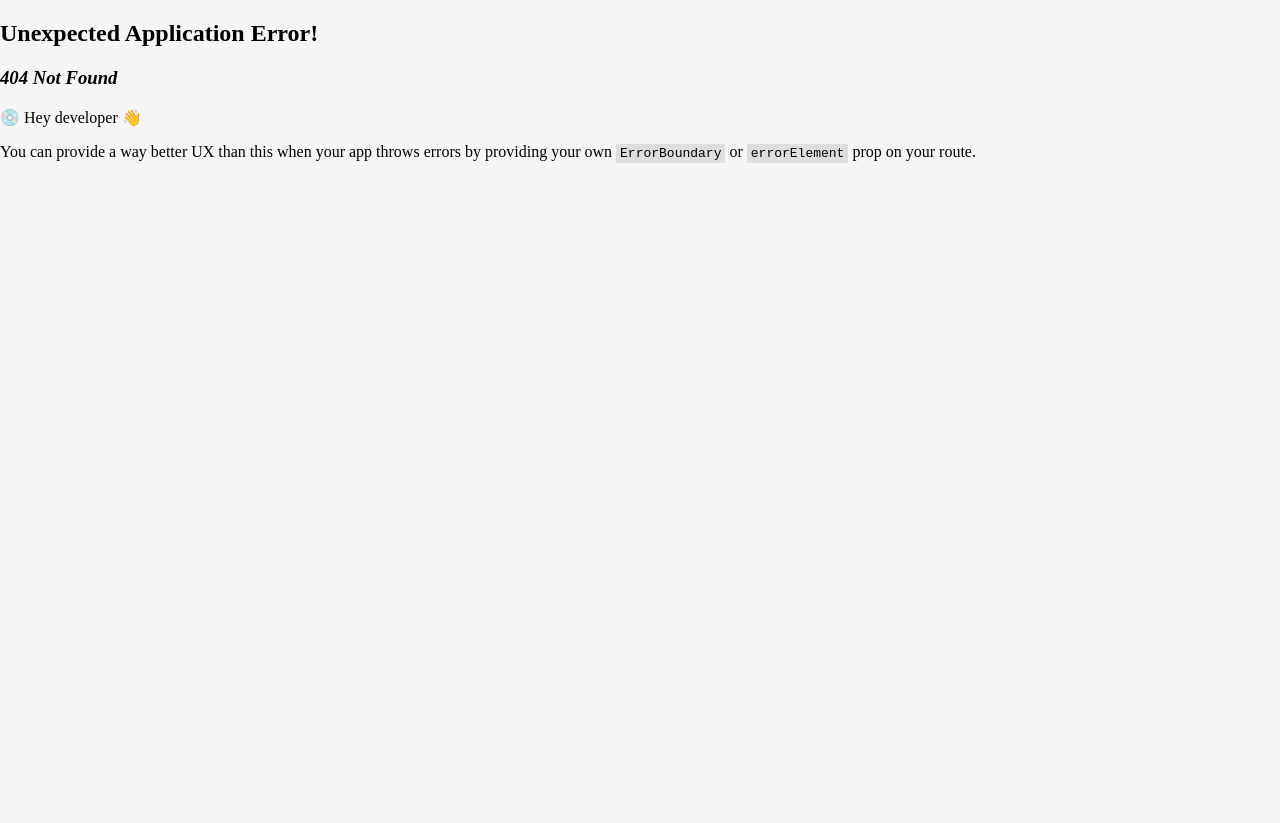
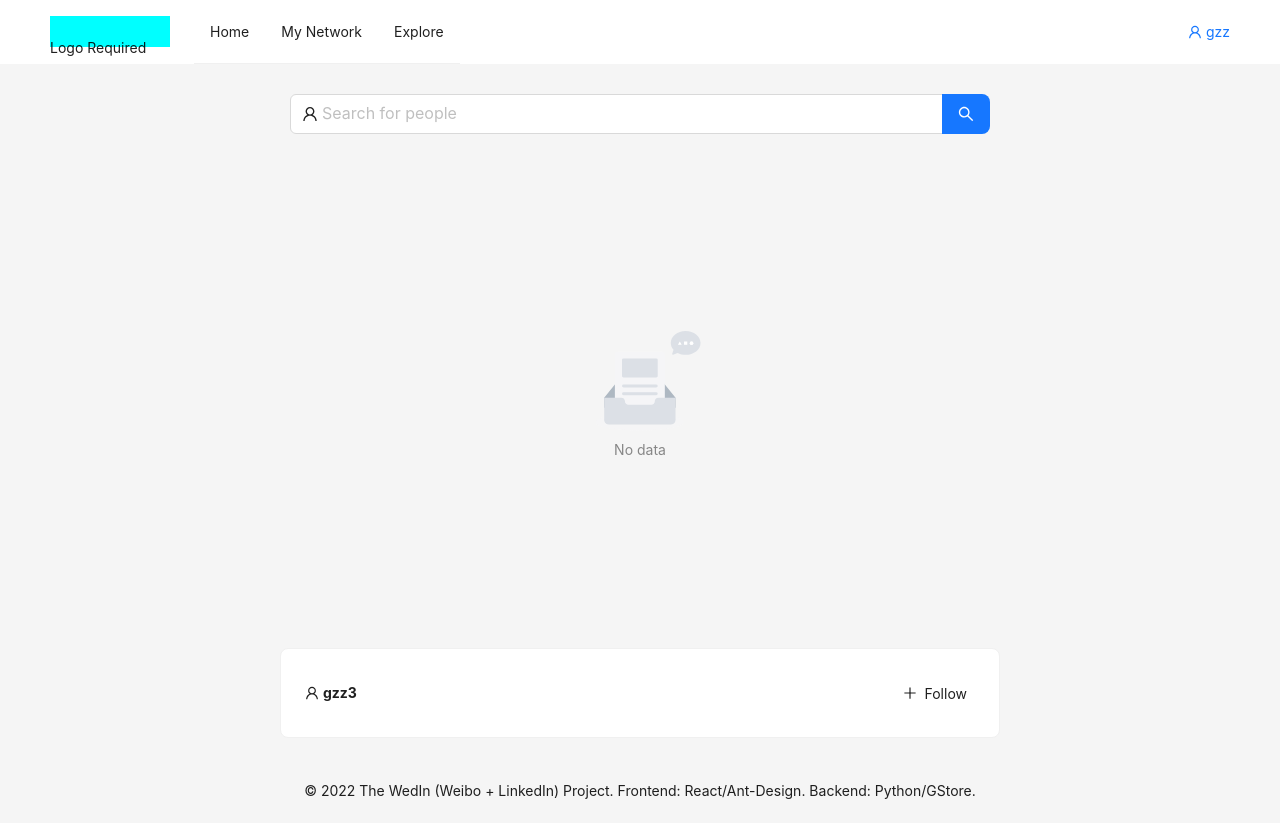
Before and after one commit to gzz2000/WedInOnGraph, a React (Create React App) app in the folder frontend/: page /explore in a window 1280 px wide. Before the commit this address had no page. Before the commit the page ends 800 px from the top, so only its background shows below. Built offline with nearby package versions, Linux system fonts and the light colour scheme.

Commit message:
frontend: add contents of explore menu

```diff
--- a/frontend/public/index.html
+++ b/frontend/public/index.html
@@ -4,9 +4,10 @@
     <meta charset="utf-8">
     <meta name="viewport" content="width=device-width, initial-scale=1, shrink-to-fit=no">
     <meta name="theme-color" content="#000000">
+    <title></title>
   </head>
   <body>
-    <div id="container" />
+    <div id="container"></div>
     <script>const mountNode = document.getElementById('container');</script>
   </body>
 </html>
--- /dev/null
+++ b/frontend/src/explore.jsx
@@ -0,0 +1,68 @@
+import React, { useState } from 'react';
+import { List, Space, Layout,Empty, Button, Checkbox, Form, Input, Menu, Typography, Card } from 'antd';
+import { PlusOutlined, LoginOutlined, UserOutlined, UsergroupAddOutlined, LockOutlined, MailOutlined } from '@ant-design/icons';
+const { Search } = Input;
+import { Row, Col, Alert,  } from 'antd';
+import { Link } from "react-router-dom";
+import { LikeOutlined, LikeFilled, SendOutlined, DeleteOutlined } from '@ant-design/icons';
+
+const { Title, Paragraph, Text } = Typography;
+const { TextArea } = Input;
+
+const Explore = () => {
+
+
+
+    return (
+        <div>
+            <Space
+                size={"Large"}
+                direction="vertical"
+            >
+                <Search size="large"
+                        placeholder="Search for people"
+                        prefix={<UserOutlined />}
+                        allowClear
+                        style={{
+                            width: 700,
+                            margin: 30}}
+                        enterButton
+                />
+                <br/>
+                {/**
+                 todo: edit the following code:
+                    if no user / init state: use "empty";
+                    else: use card (NOTE that there will only be 1 card if we search for username)
+                 */}
+                <Empty
+                    style = {{margin: 150}}
+                />
+                <br/>
+                <Card /*title="Person To Follow" */
+                    style={{margin: 20,  align:"middle"}}
+                    >
+                    <List
+                        itemLayout="horizontal"
+                        dataSource={['gzz3']}
+                        renderItem={user =>
+                            <List.Item extra={
+                                <Button
+                                    type="text"
+                                    size="small"
+                                    icon={<PlusOutlined />}
+                                >Follow</Button>
+                            } style={{height: 40}}
+                            >
+                                <div>
+                                    <UserOutlined /> <b>{user}</b>
+                                </div>
+                            </List.Item>
+                        }
+                    />
+                </Card>
+
+            </Space>
+        </div>
+    )
+}
+export default Explore;
--- a/frontend/src/home.jsx
+++ b/frontend/src/home.jsx
@@ -11,7 +11,7 @@ const Home = () => {
     <div style={{ width: '1000px' }}>
       <Row style={{ width: '100%' }}>
         <Col span={16} style={{ padding: '20px' }}>
-          <Alert
+          <Alert /* "you are exploring..." */
             description={
               <>
                 You are exploring all posts on the server
@@ -28,7 +28,7 @@ const Home = () => {
             size="middle"
             style={{ width: '100%' }}
           >
-            <Card
+            <Card  /* "say something..." */
               bodyStyle={{ padding: '0px' }}
             >
               <Row style={{ width: '100%' }}>
@@ -51,6 +51,7 @@ const Home = () => {
                 </Col>
               </Row>
             </Card>
+
             <Title level={3}>All Posts</Title>
             <Card
               size="small"
@@ -70,11 +71,13 @@ const Home = () => {
               >
                 This is a test weibo post! Hit the like button for me!
               </Paragraph>
+
               <div style={{ marginBottom: '-8px', marginLeft: '-8px' }}>
                 <Button type="text" icon={<LikeFilled />} />
                 <a>gzz</a> (you), <a>gzz2</a>
               </div>
             </Card>
+
             <Card
               size="small"
               type="inner"
@@ -91,7 +94,9 @@ const Home = () => {
               </div>
             </Card>
           </Space>
+
         </Col>
+
         <Col span={8} style={{ padding: '20px', paddingLeft: '0px' }}>
           <Card title="Person To Follow" bodyStyle={{ padding: '0px' }}>
             <List
@@ -104,7 +109,7 @@ const Home = () => {
                           size="small"
                           icon={<PlusOutlined />}
                     >Follow</Button>
-                }>
+                } >
                   <div>
                     <UserOutlined /> <b>{user}</b><br />
                     Followed by gzz2
--- a/frontend/src/login.jsx
+++ b/frontend/src/login.jsx
@@ -99,7 +99,7 @@ const Login = () => {
         selectedKeys={[onRegister ? 'register' : 'login']}
         onClick={
           e => {
-            if(e.key == 'register') setOnRegister(true);
+            if(e.key === 'register') setOnRegister(true);
             else setOnRegister(false);
           }
         }
--- /dev/null
+++ b/frontend/src/network.jsx
@@ -0,0 +1,13 @@
+
+
+const Network = () => {
+    return (
+        <div>
+            {/**
+             todo: list of cards
+                hint: maybe use .map() in Javascript.
+             */}
+        </div>
+    )
+}
+export default Network;
--- a/frontend/src/root.jsx
+++ b/frontend/src/root.jsx
@@ -1,11 +1,12 @@
 import React from 'react';
 import './index.css';
 import { Breadcrumb, Layout, Menu, Input, Row, Col, Dropdown } from 'antd';
-import { Outlet } from 'react-router-dom';
+import { Outlet, useNavigate } from 'react-router-dom';
 import { UserOutlined, LogoutOutlined } from '@ant-design/icons';
 const { Header, Content, Footer } = Layout;
 
 const Root = () => {
+    const navigate = useNavigate()
   return (
     <Layout className="layout">
       <Header style={{ position: 'sticky', top: 0, zIndex: 1, width: '100%', background: 'white' }}>
@@ -15,10 +16,15 @@ const Root = () => {
             <Menu
               mode="horizontal"
               items={[
-                {key: 'home', label: 'Home'},
-                {key: 'network', label: 'My Network'},
-                {key: 'explore', label: 'Explore'}
+                {key: '/', label: 'Home'},
+                {key: '/network', label: 'My Network'},
+                {key: '/explore', label: 'Explore'}
               ]}
+              onClick = {
+                (item) => {
+                    navigate(item.key, {replace: true})
+                }
+            }
             />
           </Col>
           <Col>
@@ -39,7 +45,7 @@ const Root = () => {
         </Row>
       </Header>
       <Content className="layout-content">
-        <Outlet />
+        <Outlet /* contents of children(home & login) */ />
       </Content>
       <Footer style={{ textAlign: 'center' }}>© 2022 The WedIn (Weibo + LinkedIn) Project. Frontend: React/Ant-Design. Backend: Python/GStore.</Footer>
     </Layout>
```
Also changed, not shown: frontend/src/index.jsx (+10 -0 lines).
